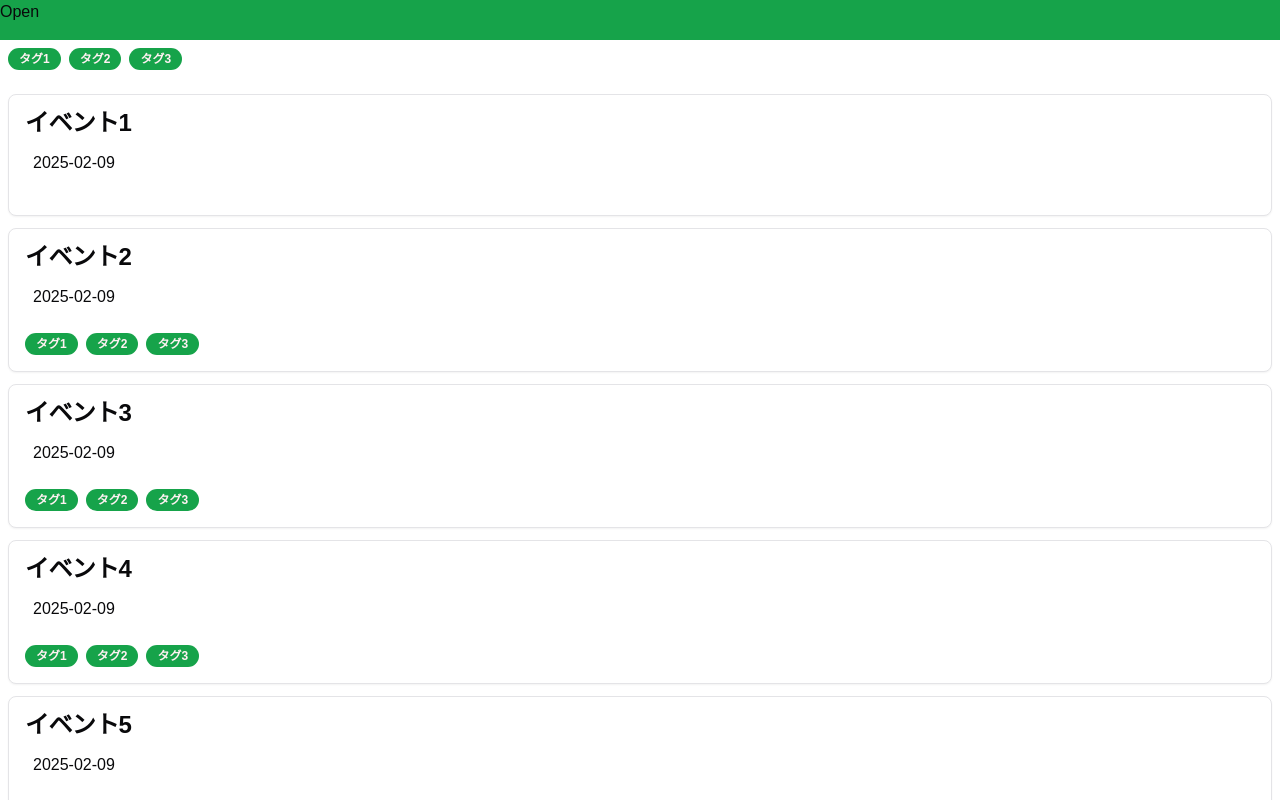
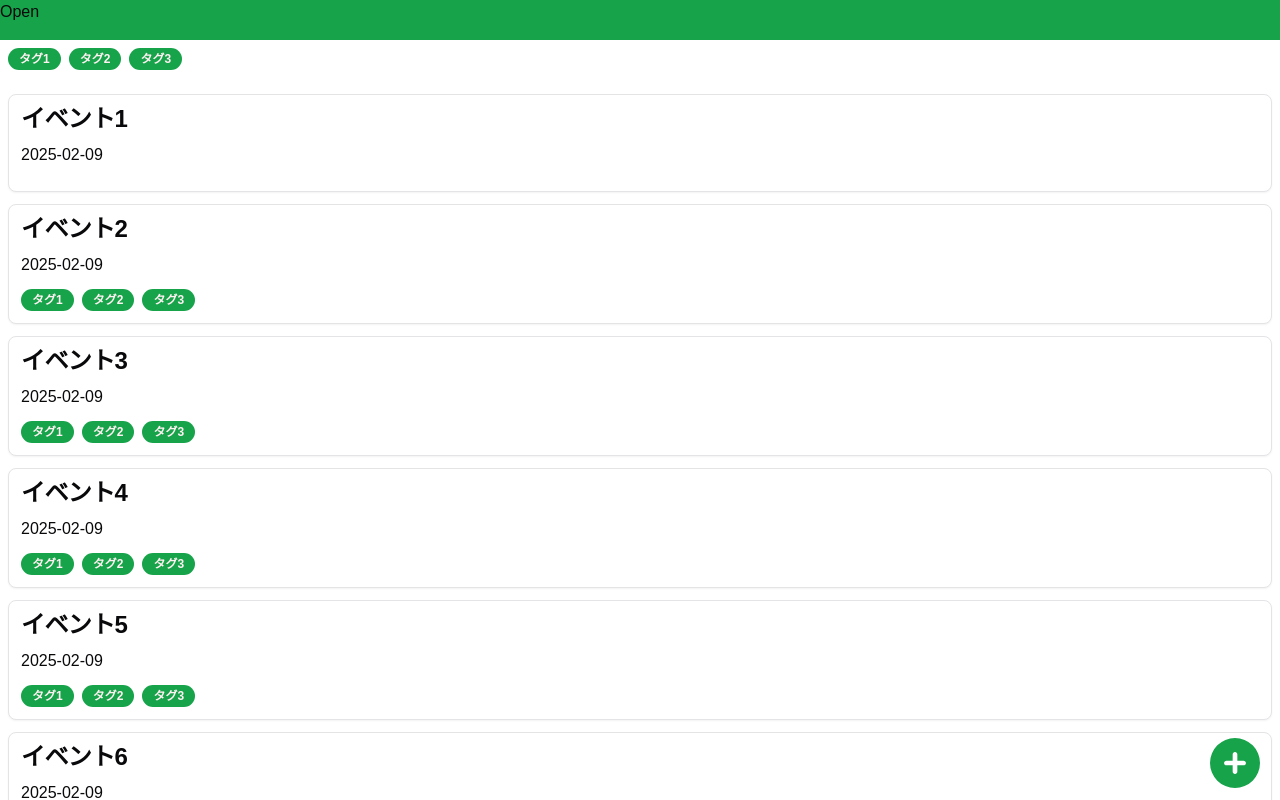
Before and after one commit to private-ryomann/word-training, a Next.js app: page /events in a window 1280 px wide. Shown: the top 800 px of the page. Built offline with nearby package versions, Linux system fonts and the light colour scheme.

Commit message:
イベント一覧ページにイベント作成アイコン追加

```diff
--- a/src/app/events/page.tsx
+++ b/src/app/events/page.tsx
@@ -14,16 +14,10 @@ import {
 	DrawerTitle,
 	DrawerTrigger,
 } from "@/components/ui/drawer";
-
-import {
-	Sheet,
-	SheetContent,
-	SheetHeader,
-	SheetTitle,
-	SheetTrigger,
-} from "@/components/ui/sheet";
 import { VisuallyHidden } from "@radix-ui/react-visually-hidden";
 import { format } from "date-fns";
+import { FaCirclePlus } from "react-icons/fa6";
+
 /**
  * イベント一覧表示画面
  */
@@ -119,13 +113,13 @@ export default function EventsPage() {
 				<div className="flex flex-col mt-3">
 					{events.map((event) => (
 						<Card key={event.id} className="mt-3">
-							<CardHeader className="p-4">
+							<CardHeader className="p-3">
 								<CardTitle>{event.title}</CardTitle>
 							</CardHeader>
-							<CardContent>
+							<CardContent className="p-3 pt-0">
 								<p>{format(event.occurredAt, "yyyy-MM-dd")}</p>
 							</CardContent>
-							<CardFooter className="p-4 pt-0">
+							<CardFooter className="p-3 pt-0">
 								<div className="flex flex-row">
 									{event.tags.map((tag) => (
 										<Badge key={tag.id} className="mr-2">
@@ -137,6 +131,10 @@ export default function EventsPage() {
 						</Card>
 					))}
 				</div>
+				<FaCirclePlus
+					size={50}
+					className="fixed bottom-3 right-5 text-primary "
+				/>
 			</main>
 		</>
 	);
```
